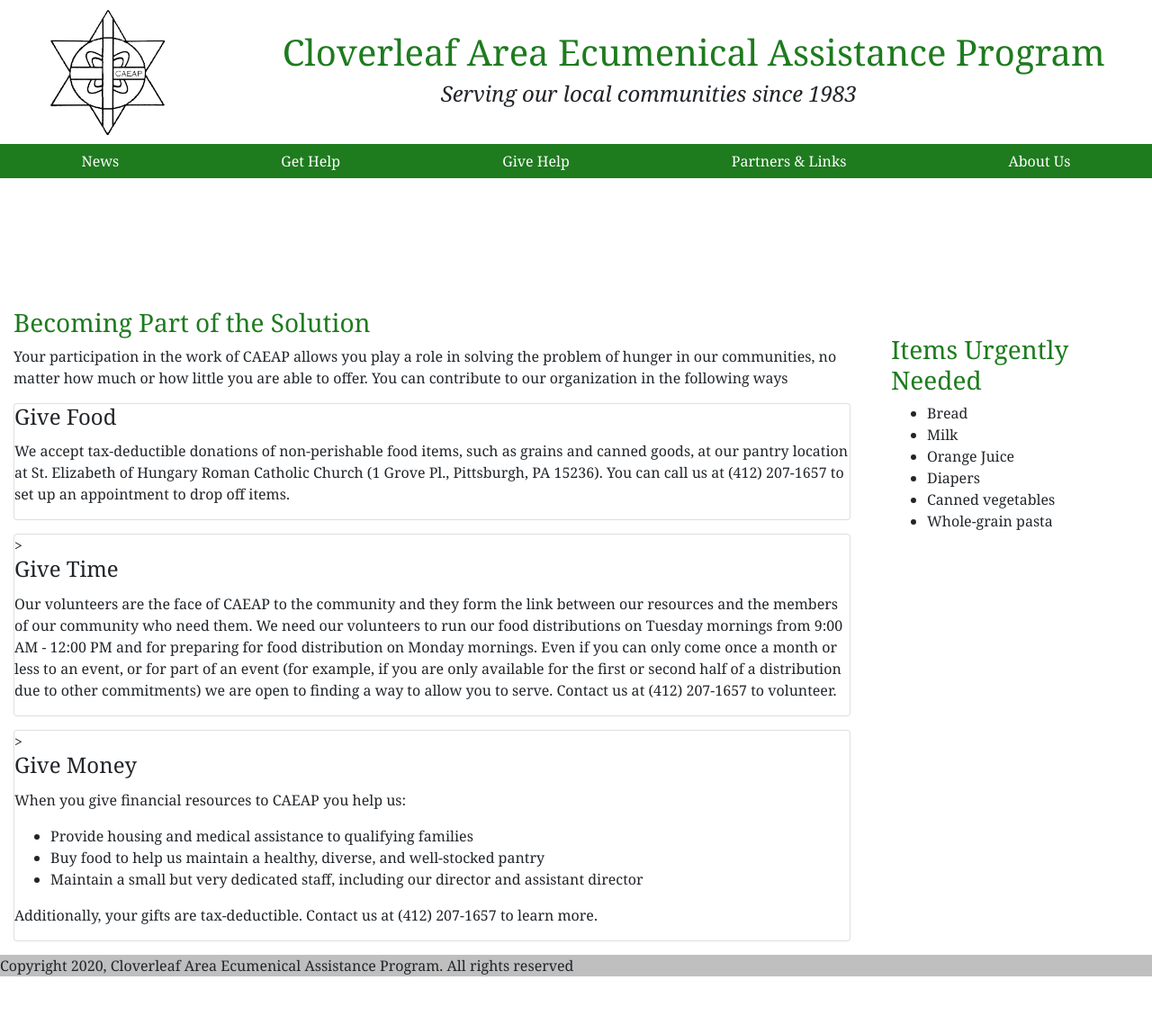
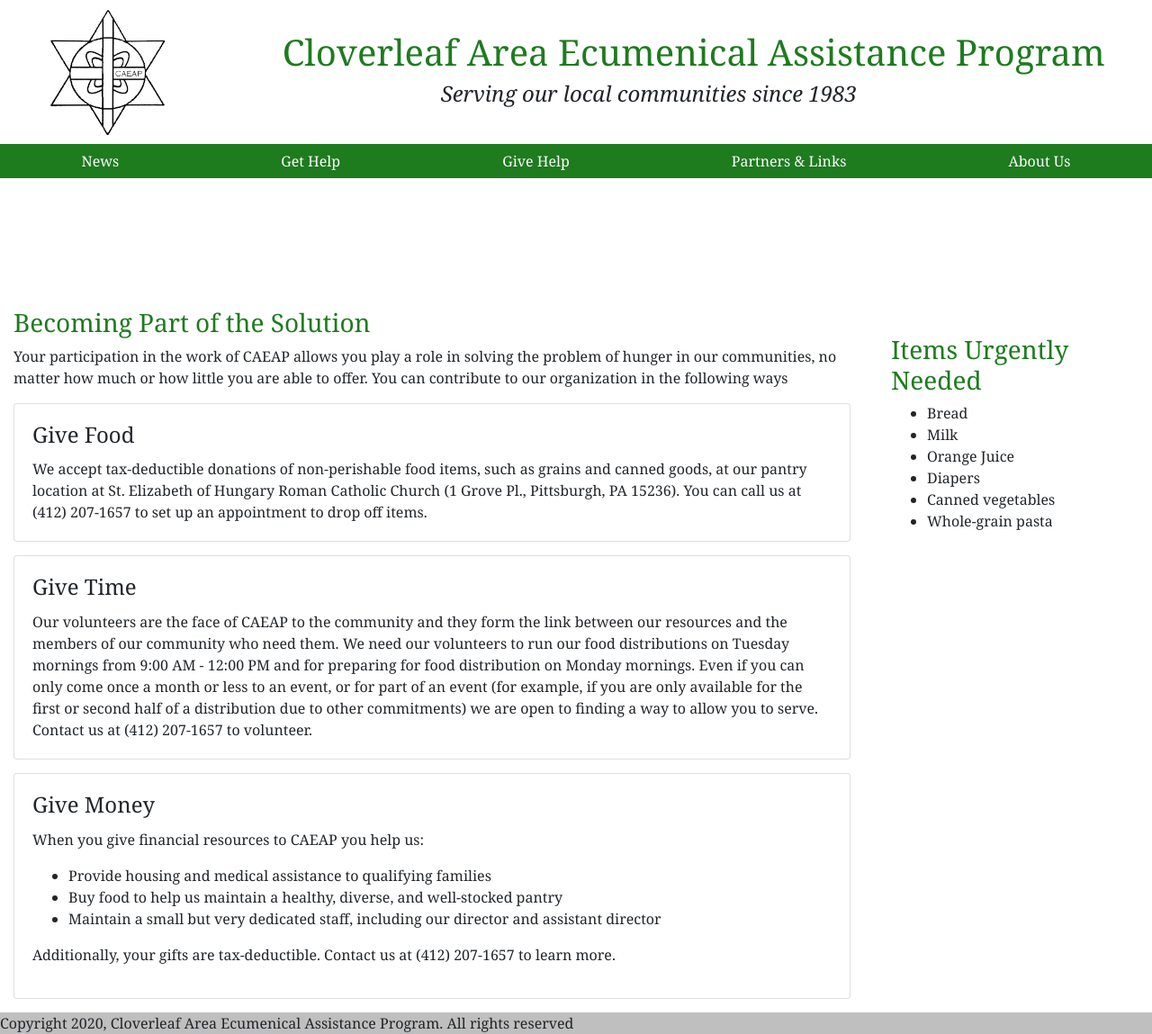
Before and after one commit to Cloverleaf-Food-Bank/cloverleaf-food-bank.github.io, a Jekyll site: the page built from givehelp.html, in a window 1280 px wide. Shown: the whole page at 90% size. Built offline with Jekyll 4.4.1, drawn with Linux system fonts in a browser that asks for light colours; before the commit the page ends 1085 px from its top, so only the background shows below that.

Commit message:
Updates to givehelp and index

```diff
--- a/givehelp.html
+++ b/givehelp.html
@@ -20,15 +20,18 @@
         You can contribute to our organization in the following ways
       </p>
       <div class="card" style="margin-top: 15px; margin-bottom: 15px">
+        <div class="card-body">
           <h4 class="card-title">Give Food</h4>
-        <p>We accept tax-deductible donations of non-perishable food items, such as grains and canned goods, at our
+          <p class="card-text">We accept tax-deductible donations of non-perishable food items, such as grains and canned goods, at our
             pantry location at St. Elizabeth of Hungary Roman Catholic Church (1 Grove Pl., Pittsburgh, PA 15236).
             You can call us at (412) 207-1657 to set up an appointment to drop off items.
           </p>
         </div>
-      <div class="card" style="margin-top: 15px; margin-bottom: 15px">>
+      </div>
+      <div class="card" style="margin-top: 15px; margin-bottom: 15px">
+        <div class="card-body">
           <h4 class="card-title">Give Time</h4>
-        <p>Our volunteers are the face of CAEAP to the community and they form the link between our resources
+          <p class="card-text">Our volunteers are the face of CAEAP to the community and they form the link between our resources
             and the members of our community who need them. We need our volunteers to run our
             food distributions on Tuesday mornings from 9:00 AM - 12:00 PM and for preparing for food distribution
             on Monday mornings. Even if you can only come once a month or less to an event, or for part of an event
@@ -36,8 +39,11 @@
             we are open to finding a way to allow you to serve. Contact us at (412) 207-1657 to volunteer.
           </p>
         </div>
-      <div class="card" style="margin-top: 15px; margin-bottom: 15px">>
+      </div>
+      <div class="card" style="margin-top: 15px; margin-bottom: 15px">
+        <div class="card-body">
           <h4 class="card-title">Give Money</h4>
+          <div class="card-text">
             <p>When you give financial resources to CAEAP you help us:</p>
             <ul>
               <li>Provide housing and medical assistance to qualifying families</li>
@@ -45,6 +51,8 @@
               <li>Maintain a small but very dedicated staff, including our director and assistant director</li>
             </ul>
             <p>Additionally, your gifts are tax-deductible. Contact us at (412) 207-1657 to learn more.</p>
+          </div>
+        </div>
       </div>
     </div>
   </div>
```
Also changed, not shown: index.html (+8 -5 lines). Lines whose indentation alone changed are shown as unchanged.
